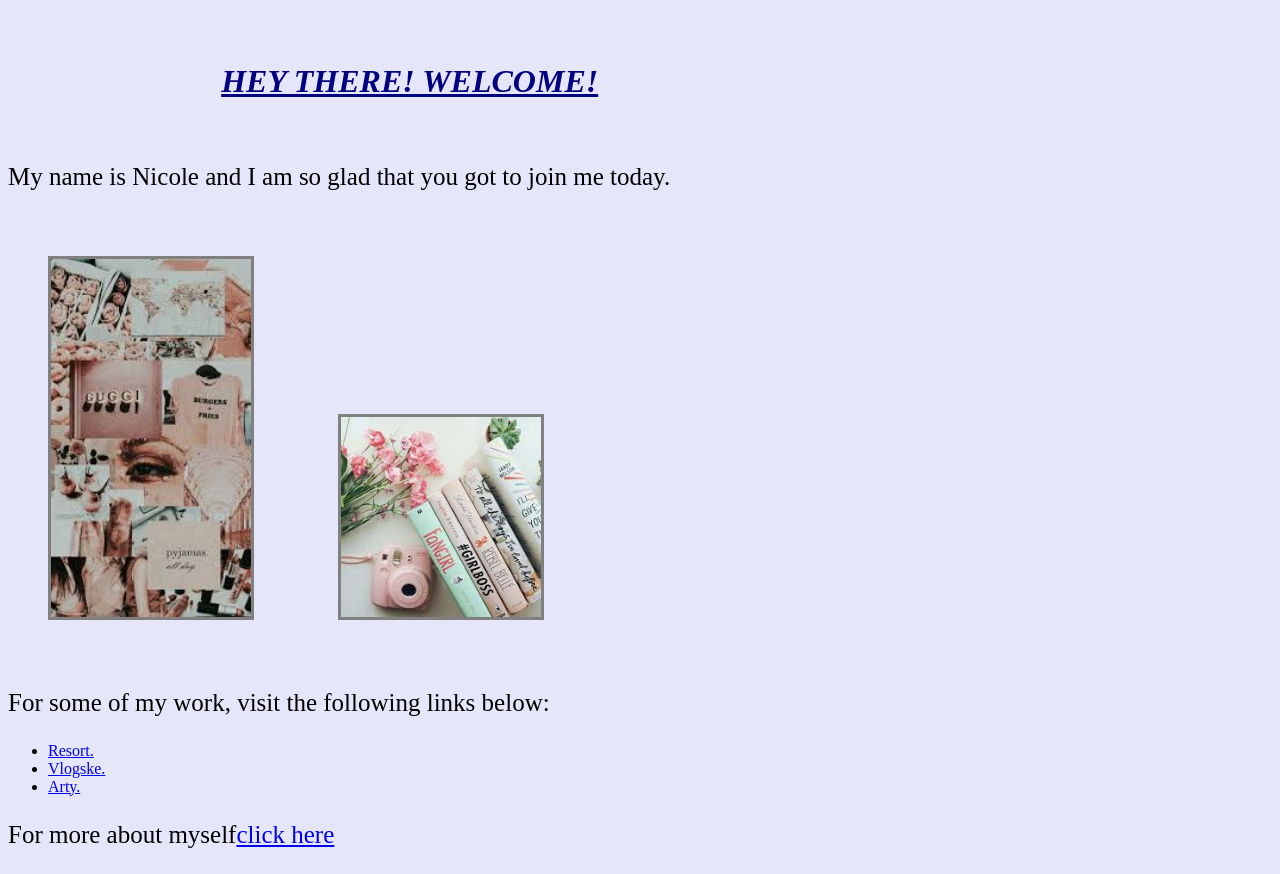
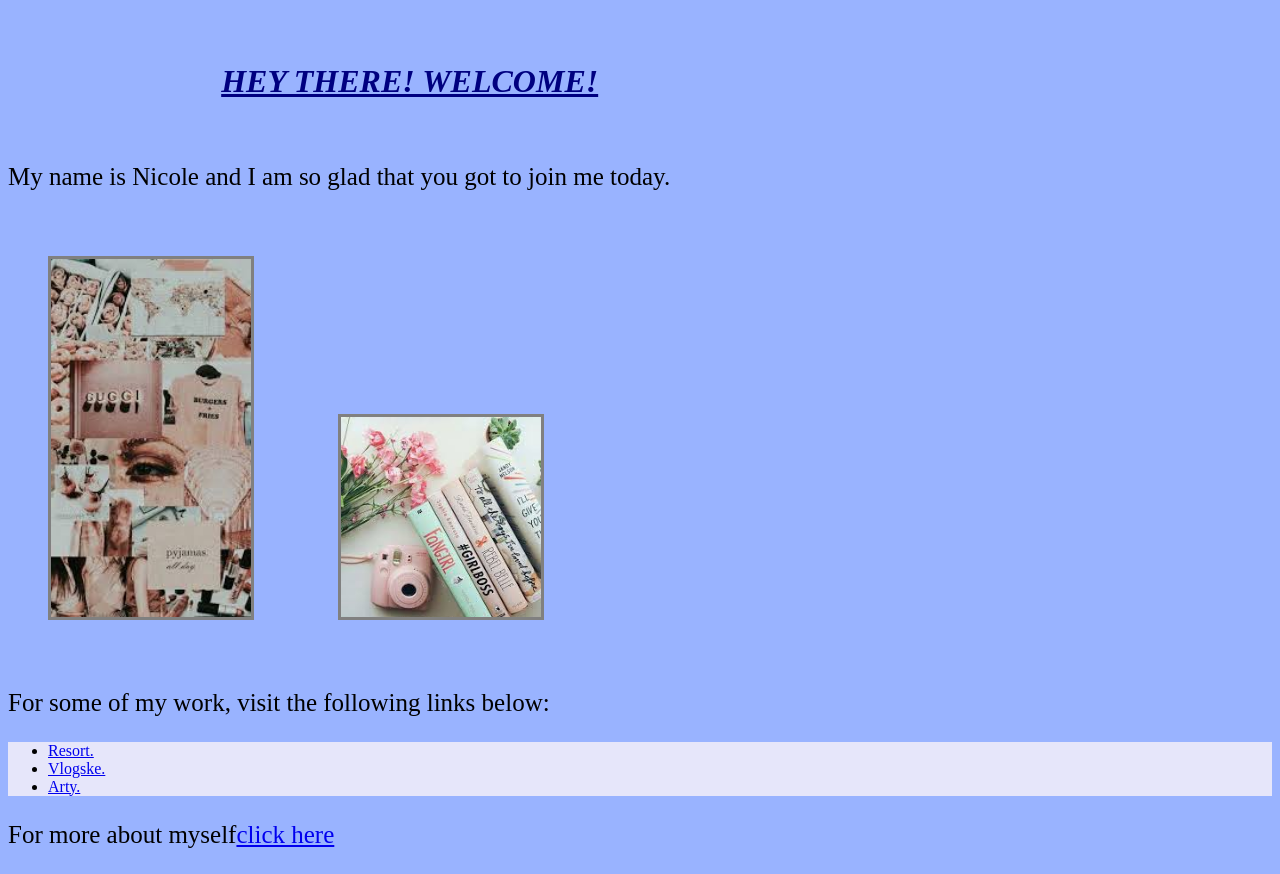
Before and after one commit to nicolelearning/nicolewakio.github.io, a plain HTML site: page index.html in a window 1280 px wide. Drawn offline with Linux system fonts and the light colour scheme.

Commit message:
bg color swap index.html

```diff
--- a/index.html
+++ b/index.html
@@ -4,7 +4,7 @@
     <title>portfolio</title>
   </head>
   <link href="styles.css" rel="stylesheet" type="text/css">
-  <body bgcolor="#E6E6FA">
+  <body bgcolor="#99b3ff">
       <h1 class="column"><em>HEY THERE! WELCOME!</em></h1>
       <p class="intro">My name is Nicole and I am so glad that you got to join me today.</p>
 
```
